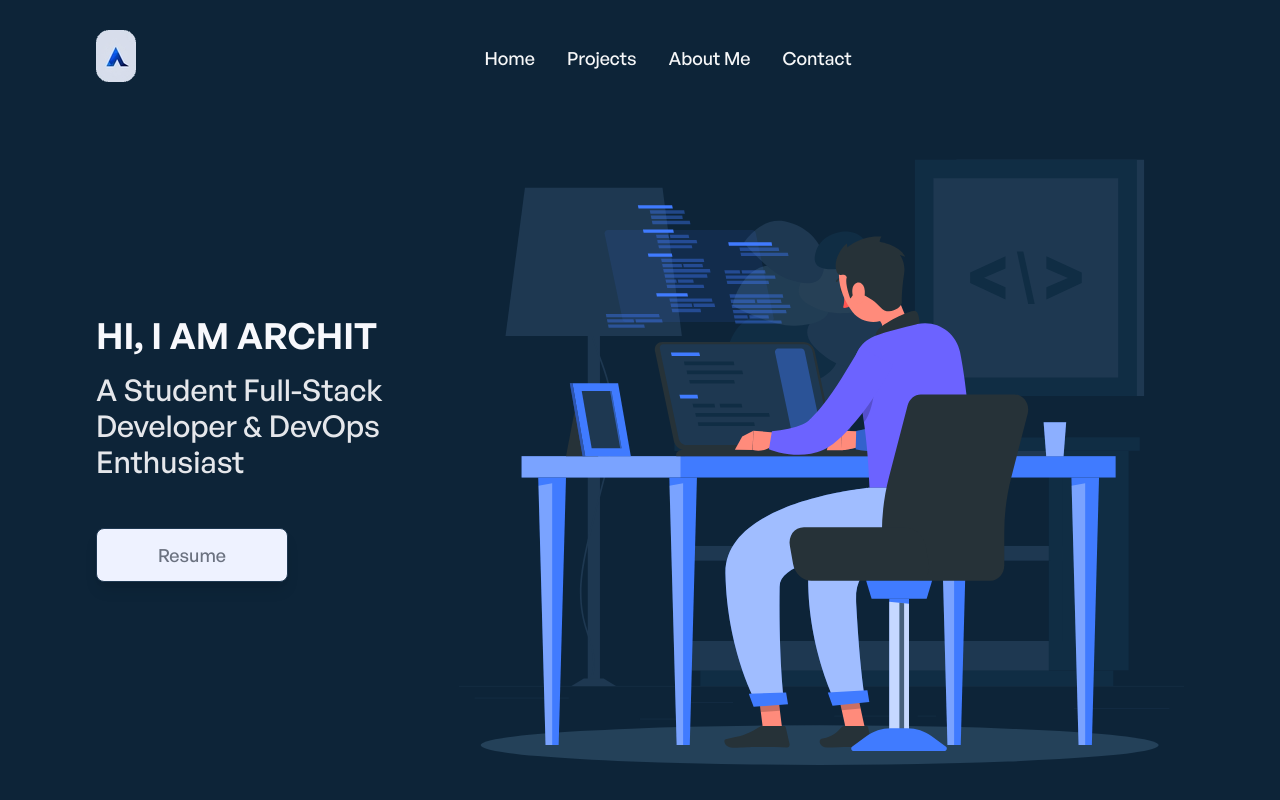
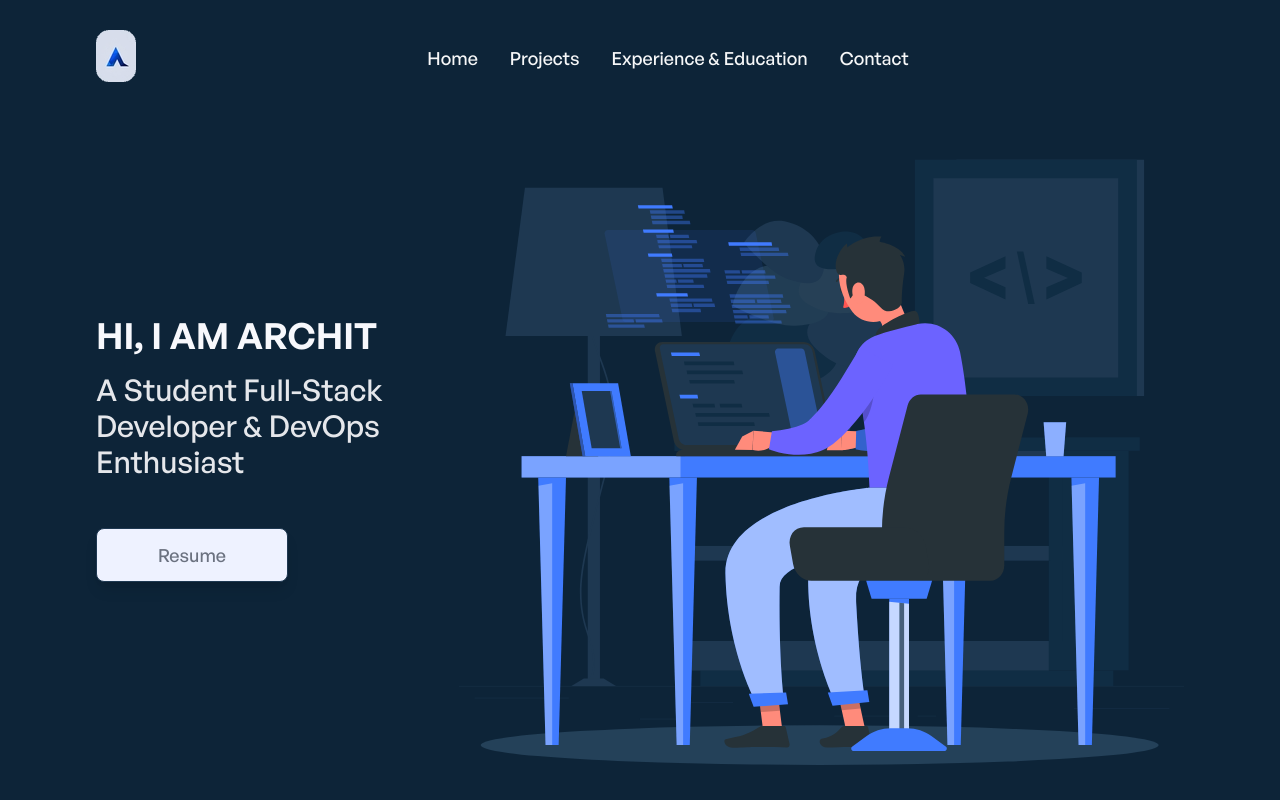
Before and after one commit to architsangal/architsangal-portfolio, a React (Create React App) app: page /#/ in a window 1280 px wide. Shown: the top 800 px of the page. Built offline with nearby package versions, Linux system fonts and the light colour scheme.

Commit message:
Added a button for Education and Experience

```diff
--- a/src/components/projects/ProjectsGrid.jsx
+++ b/src/components/projects/ProjectsGrid.jsx
@@ -1,3 +1,5 @@
+import { Link } from 'react-router-dom';
+import Button from '../reusable/Button';
 import { useContext } from 'react';
 import { FiSearch } from 'react-icons/fi';
 import ProjectSingle from './ProjectSingle';
@@ -126,6 +128,18 @@
 							/>
 					  ))}
 			</div>
+
+
+			<div className="mt-8 sm:mt-10 flex justify-center">
+					<Link
+						to="/about"
+						className="font-general-medium flex items-center px-6 py-3 rounded-lg shadow-lg hover:shadow-xl bg-indigo-500 hover:bg-indigo-600 focus:ring-1 focus:ring-indigo-900 text-white text-lg sm:text-xl duration-300"
+						aria-label="More Projects"
+					>
+						<Button title="Experience & Education" />
+					</Link>
+			</div>
+
 		</section>
 	);
 };
--- a/src/components/shared/AppHeader.jsx
+++ b/src/components/shared/AppHeader.jsx
@@ -128,7 +128,7 @@
 						className="block text-left text-lg text-primary-dark dark:text-ternary-light hover:text-secondary-dark dark:hover:text-secondary-light  sm:mx-4 mb-2 sm:py-2 border-t-2 pt-3 sm:pt-2 sm:border-t-0 border-primary-light dark:border-secondary-dark"
 						aria-label="About Me"
 					>
-						About Me
+						Experience & Education
 					</Link>
 					<Link
 						to="/contact"
@@ -170,7 +170,7 @@
 						className="block text-left text-lg text-primary-dark dark:text-ternary-light hover:text-secondary-dark dark:hover:text-secondary-light  sm:mx-4 mb-2 sm:py-2"
 						aria-label="About Me"
 					>
-						About Me
+						Experience & Education
 					</Link>
 					<Link
 						to="/contact"
```
